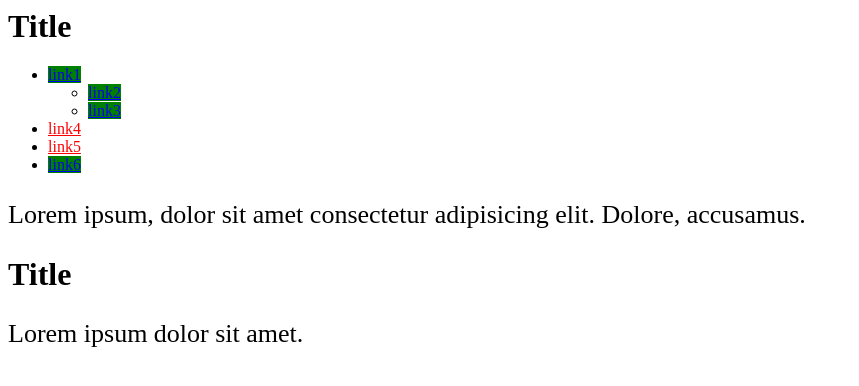
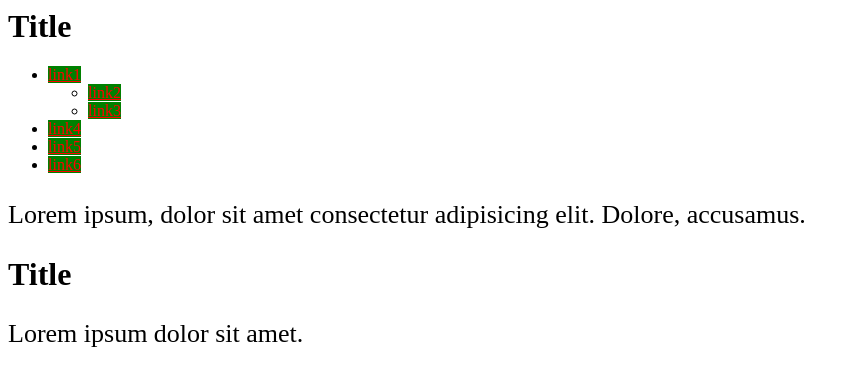
Before and after one commit to valeriiash266/hw3, a plain HTML site: page index1.html in a window 1280 px wide. Shown: the whole page, without its empty margins (0-859 px from the left). Drawn offline with Linux system fonts and the light colour scheme.

Commit message:
fix link selector

```diff
--- a/style1.css
+++ b/style1.css
@@ -1,9 +1,8 @@
-a[href^="https://"]{
+a {
     color: red;
-}
-a[href^="#"]{
     background-color: green;
 }
-p{
+
+p {
     font-size: 26px;
 }
```
